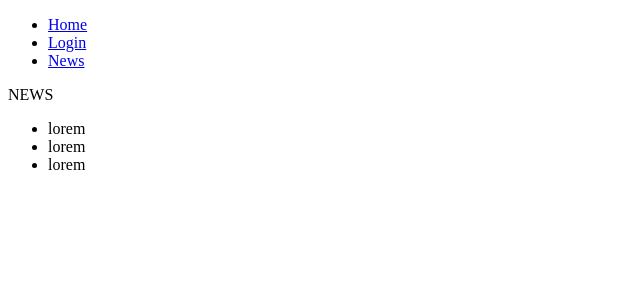
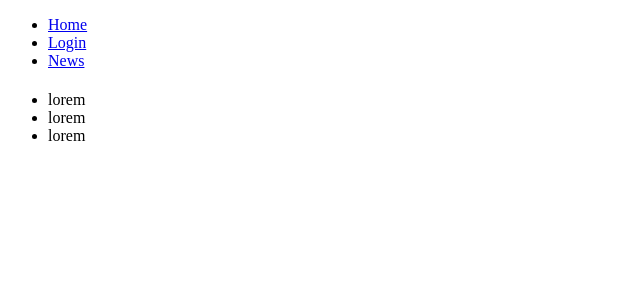
Before and after one commit to svennif/sven-ingar-frantzen-jsfw-ma3.js, a React (Create React App) app in the folder react-ma3/: page /News in a window 1280 px wide. Shown: the top 300 px of the page, without its empty margins (0-640 px from the left). Built offline with nearby package versions, Linux system fonts and the light colour scheme.

Commit message:
Commit 4

```diff
--- a/react-ma3/src/components/Layout.js
+++ b/react-ma3/src/components/Layout.js
@@ -1,10 +1,5 @@
 import React from "react";
-import {
-  BrowserRouter as Router,
-  Switch,
-  Route,
-  Link,
-} from "react-router-dom";
+import { BrowserRouter as Router, Switch, Route, Link } from "react-router-dom";
 import Home from "./home/Home";
 import Login from "./login/Login";
 import News from "./news/News";
--- a/react-ma3/src/components/home/Home.js
+++ b/react-ma3/src/components/home/Home.js
@@ -1,5 +1,5 @@
 import React from 'react';
-import Heading from './Heading';
+import Heading from '../Heading';
 import HomeContent from './HomeContent';
 
 
--- a/react-ma3/src/components/login/Login.js
+++ b/react-ma3/src/components/login/Login.js
@@ -1,8 +1,14 @@
 import React from "react";
 import LoginForm from "./LoginForm";
+import Heading from "../Heading";
 
 function Login() {
-  return <LoginForm />;
+  return (
+    <>
+      <Heading />
+      <LoginForm />
+    </>
+  );
 }
 
 export default Login;
--- a/react-ma3/src/components/news/News.js
+++ b/react-ma3/src/components/news/News.js
@@ -1,13 +1,14 @@
-import React from 'react';
-import NewsList from './NewsList';
+import React from "react";
+import NewsList from "./NewsList";
+import Heading from "../Heading";
 
 function News() {
-    return (
-        <div>
-            NEWS
-            <NewsList />
-        </div>
-    )
+  return (
+    <>
+      <Heading />
+      <NewsList />
+    </>
+  );
 }
 
 export default News;
```
Also changed, not shown: react-ma3/src/components/news/NewsList.js (+2 -5 lines), react-ma3/src/setupTests.js (deleted, +0 -5 lines), react-ma3/src/components/Heading.js (renamed from react-ma3/src/components/home/Heading.js), 2 other files (tests, documents, lock files or other folders).
